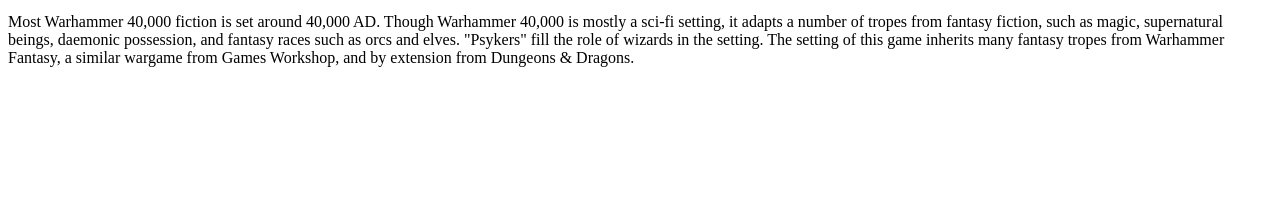
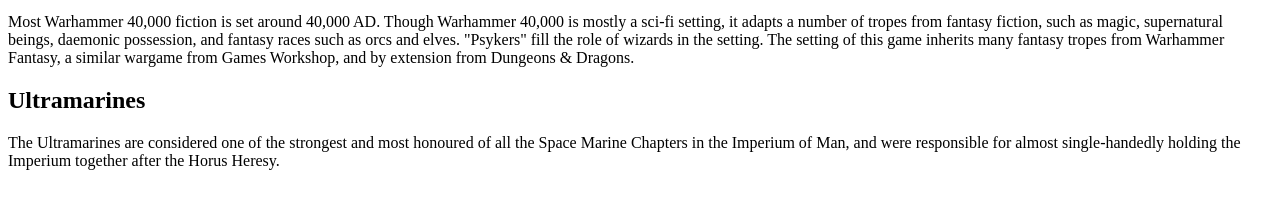
Before and after one commit to MekziX/moja-spletna-stran, a plain HTML site: page index.html in a window 1280 px wide. Shown: the part 119-328 px from the top of the page. Drawn offline with Linux system fonts and the light colour scheme.

Commit message:
Dodan nov naslov in besedilo

```diff
--- a/index.html
+++ b/index.html
@@ -16,6 +16,8 @@
         "Psykers" fill the role of wizards in the setting.
         The setting of this game inherits many fantasy tropes from Warhammer Fantasy, a similar wargame from Games Workshop, and by extension from Dungeons & Dragons. </p>
 
+    <h2> Ultramarines</h2>
+        <p>The Ultramarines are considered one of the strongest and most honoured of all the Space Marine Chapters in the Imperium of Man, and were responsible for almost single-handedly holding the Imperium together after the Horus Heresy. </p>
 
     </body>
 
```
